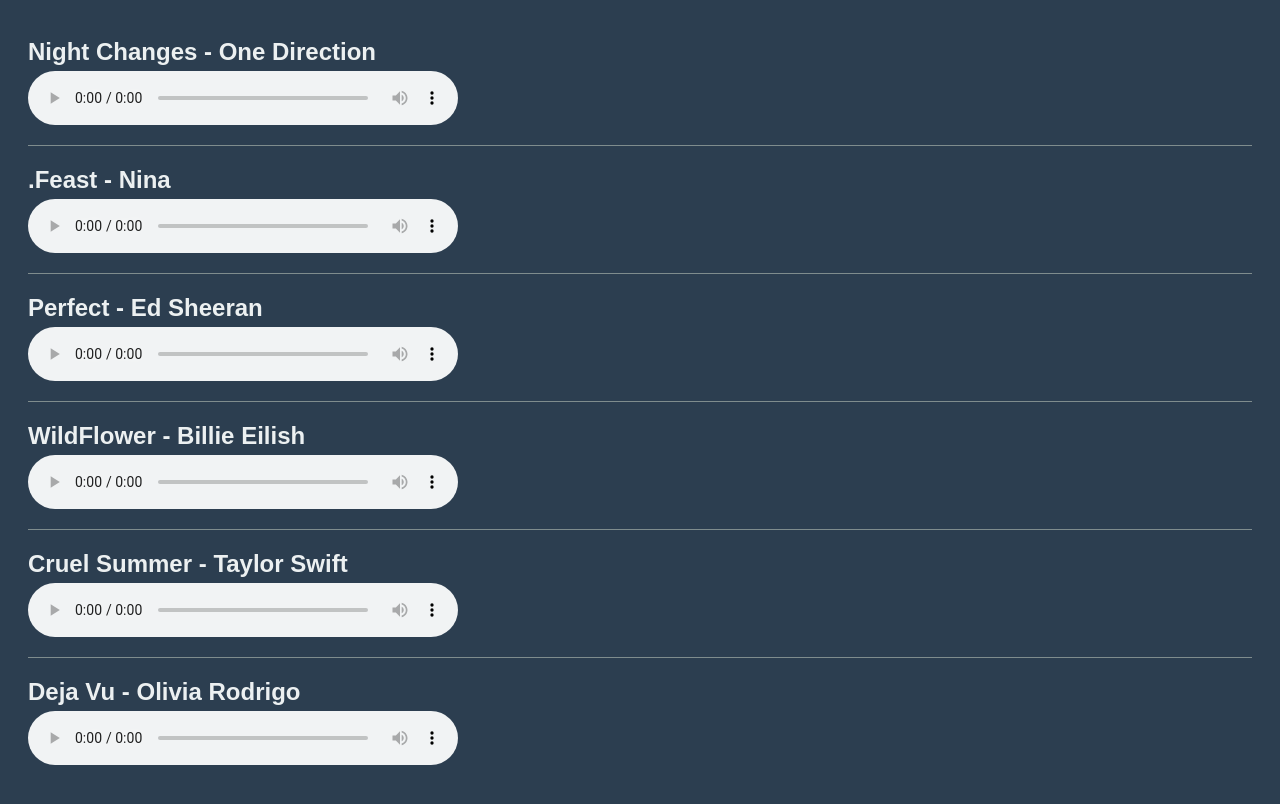
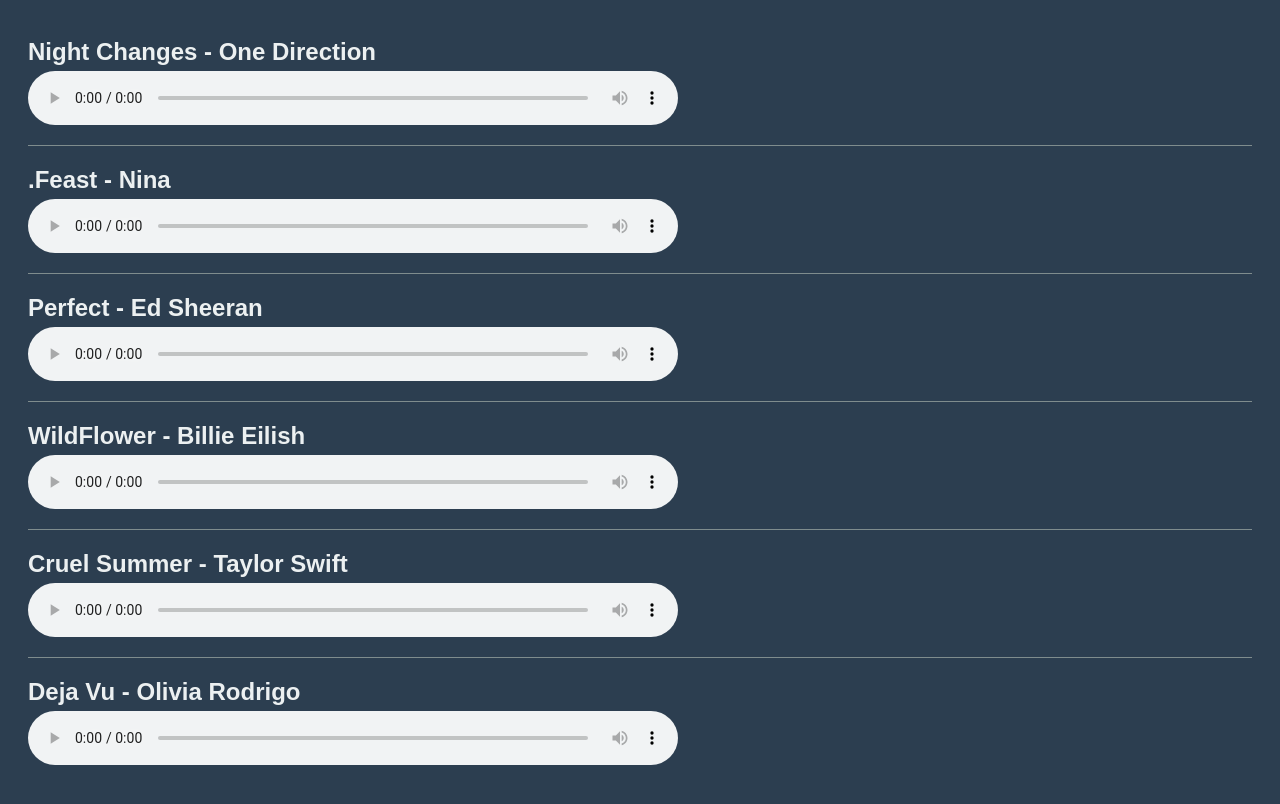
Before and after one commit to ShinWolf-Subject/myweb-ynk, a plain HTML site: page assets/msc.html in a window 1280 px wide. Drawn offline with Linux system fonts and the light colour scheme; files that its build step writes are made by us from their sources.

Commit message:
Update msc.html

```diff
--- a/assets/msc.html
+++ b/assets/msc.html
@@ -9,42 +9,42 @@
 <body>
 
   <h2>Night Changes - One Direction</h2>
-  <audio controls>
+  <audio controls style="width: 100%; max-width: 650px;">
     <source src="msc/One Direction - Night Changes.mp3" type="audio/mpeg">
     Browser kamu tidak mendukung audio.
   </audio>
   <hr>
 
   <h2>.Feast - Nina</h2>
-  <audio controls>
+  <audio controls style="width: 100%; max-width: 650px;">
     <source src="msc/.Feast-Nina.mp3" type="audio/mpeg">
     Browser kamu tidak mendukung audio.
   </audio>
   <hr>
 
   <h2>Perfect - Ed Sheeran</h2>
-  <audio controls>
+  <audio controls style="width: 100%; max-width: 650px;">
     <source src="msc/Ed Sheeran - Perfect.mp3" type="audio/mpeg">
     Browser kamu tidak mendukung audio.
   </audio>
   <hr>
 
   <h2>WildFlower - Billie Eilish</h2>
-  <audio controls>
+  <audio controls style="width: 100%; max-width: 650px;">
     <source src="msc/Billie Eilies-WildFlower.mp3" type="audio/mpeg">
     Browser kamu tidak mendukung audio.
   </audio>
   <hr>
 
   <h2>Cruel Summer - Taylor Swift</h2>
-  <audio controls>
+  <audio controls style="width: 100%; max-width: 650px;">
     <source src="msc/Cruel Summer-Taylor Swift.mp3" type="audio/mpeg">
     Browser kamu tidak mendukung audio.
   </audio>
   <hr>
 
   <h2>Deja  Vu - Olivia Rodrigo</h2>
-  <audio controls>
+  <audio controls style="width: 100%; max-width: 650px;">
     <source src="msc/Olivia Rodrigo-Deja Vu.mp3" type="audio/mpeg">
     Browser kamu tidak mendukung audio.
   </audio>
```
